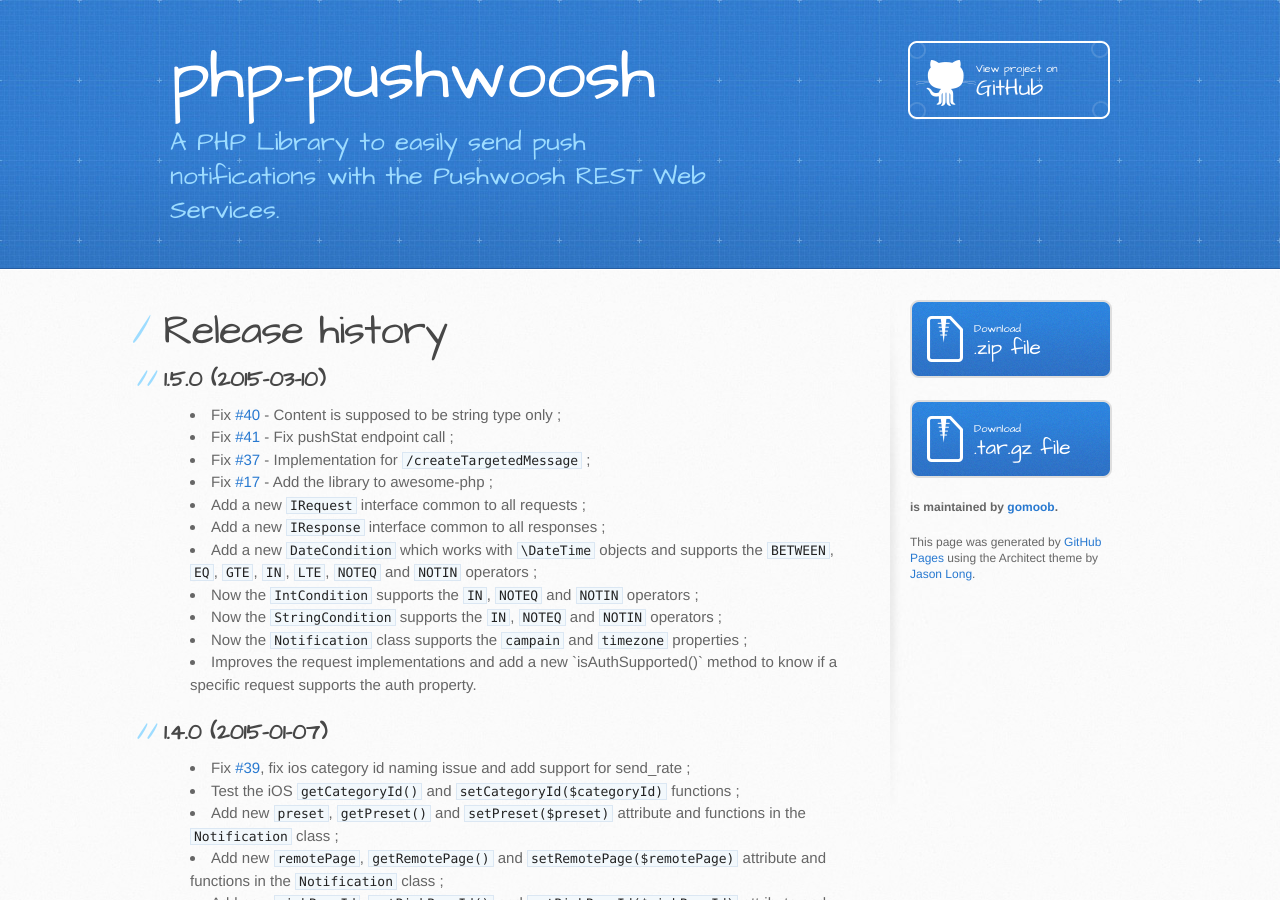
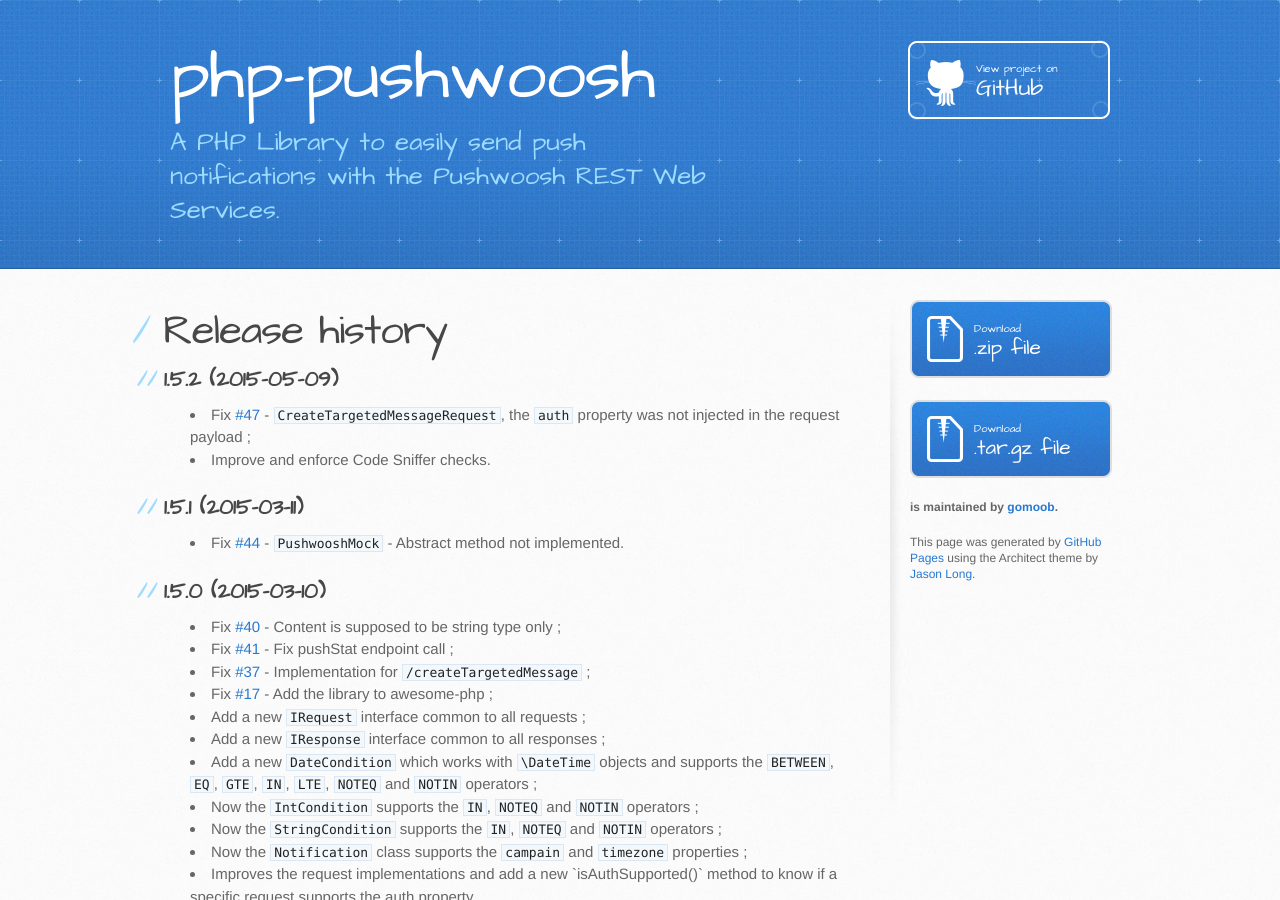
Before and after one commit to gomoob/php-pushwoosh, a Jekyll site: the page built from release-history.html, in a window 1280 px wide and 900 px high. Built offline with Jekyll 4.4.1, drawn with Linux system fonts in a browser that asks for light colours.

Commit message:
Update the release history.

```diff
--- a/release-history.html
+++ b/release-history.html
@@ -4,6 +4,26 @@
 ---
 
 <h1>Release history</h1>
+
+<h2>1.5.2 (2015-05-09)</h2>
+<ul>
+	<li>
+		Fix <a href="https://github.com/gomoob/php-pushwoosh/pull/47">#47</a> -
+		<code>CreateTargetedMessageRequest</code>, the <code>auth</code> property was not injected in the request
+		payload ;
+	</li>
+	<li>
+	    Improve and enforce Code Sniffer checks.
+	</li>
+</ul>
+
+<h2>1.5.1 (2015-03-11)</h2>
+<ul>
+    <li>
+        Fix <a href="https://github.com/gomoob/php-pushwoosh/issues/44">#44</a> - <code>PushwooshMock</code> - Abstract
+        method not implemented.
+    </li>
+</ul>
 
 <h2>1.5.0 (2015-03-10)</h2>
 <ul>
```
